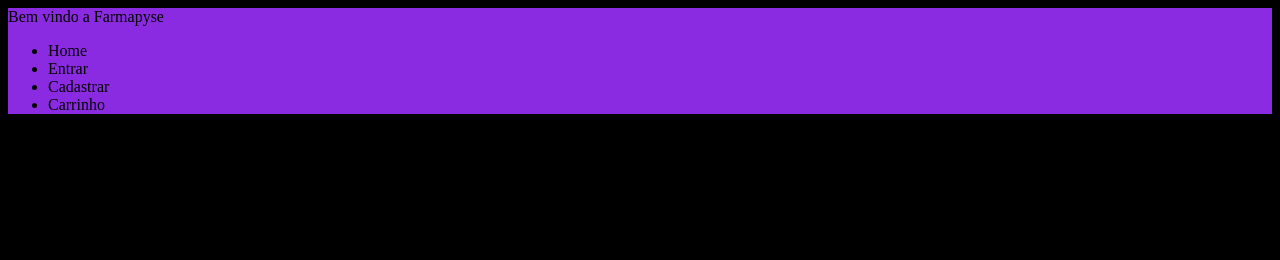
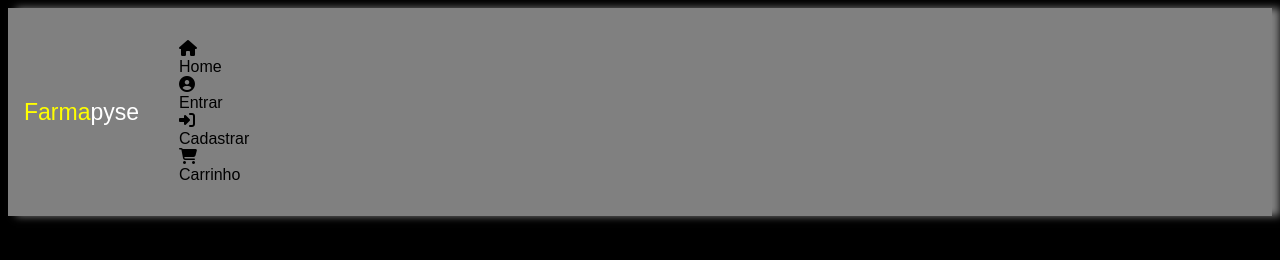
Before and after one commit to GabrielRFAL/E-Commerce-Farmacia, a plain HTML site: page index.html in a window 1280 px wide. Drawn offline with Linux system fonts and the light colour scheme.

Commit message:
salvando alteracoes

```diff
--- a/index.html
+++ b/index.html
@@ -6,16 +6,19 @@
     <title>Farmapyse</title>
 
     <link rel="stylesheet" href="styles.css">
+
+    <script src="https://kit.fontawesome.com/f6040f66f8.js" crossorigin="anonymous"></script>
+
 </head>
 <body>
     <header>
         <nav class="navegacao">
-            Bem vindo a Farmapyse
+            <span class="textofarma">Farma</span><span class="textopyse">pyse</span>
             <ul>
-                <li>Home</li>
-                <li>Entrar</li>
-                <li>Cadastrar</li>
-                <li>Carrinho</li>
+                <i class="fa-solid fa-house"></i><li>Home</li>
+                <i class="fa-solid fa-circle-user"></i><li>Entrar</li>
+                <i class="fa-solid fa-right-to-bracket"></i><li>Cadastrar</li>
+                <i class="fa-solid fa-cart-shopping"></i><li>Carrinho</li>
             </ul>
         </nav>
     </header>
--- a/styles.css
+++ b/styles.css
@@ -1,7 +1,32 @@
 body {
     background-color: black;
+    font-family: sans-serif;
 }
 
 .navegacao {
-    background-color: blueviolet;
+    background-color: grey;
+    align-items: center;
+    display: flex;
+    margin: 0;
+    padding: 1rem;
+    top: 0;
+    box-shadow: 8px 0px 8px grey;
+    position: sticky;
+    z-index: 99;
 }
+
+.navegacao ul li {
+    text-decoration: none;
+    align-items: center;
+    display: flex;
+}
+
+.textofarma {
+    font-size: 23px;
+    color: yellow;
+}
+
+.textopyse {
+    font-size: 23px;
+    color: white;
+}
```
